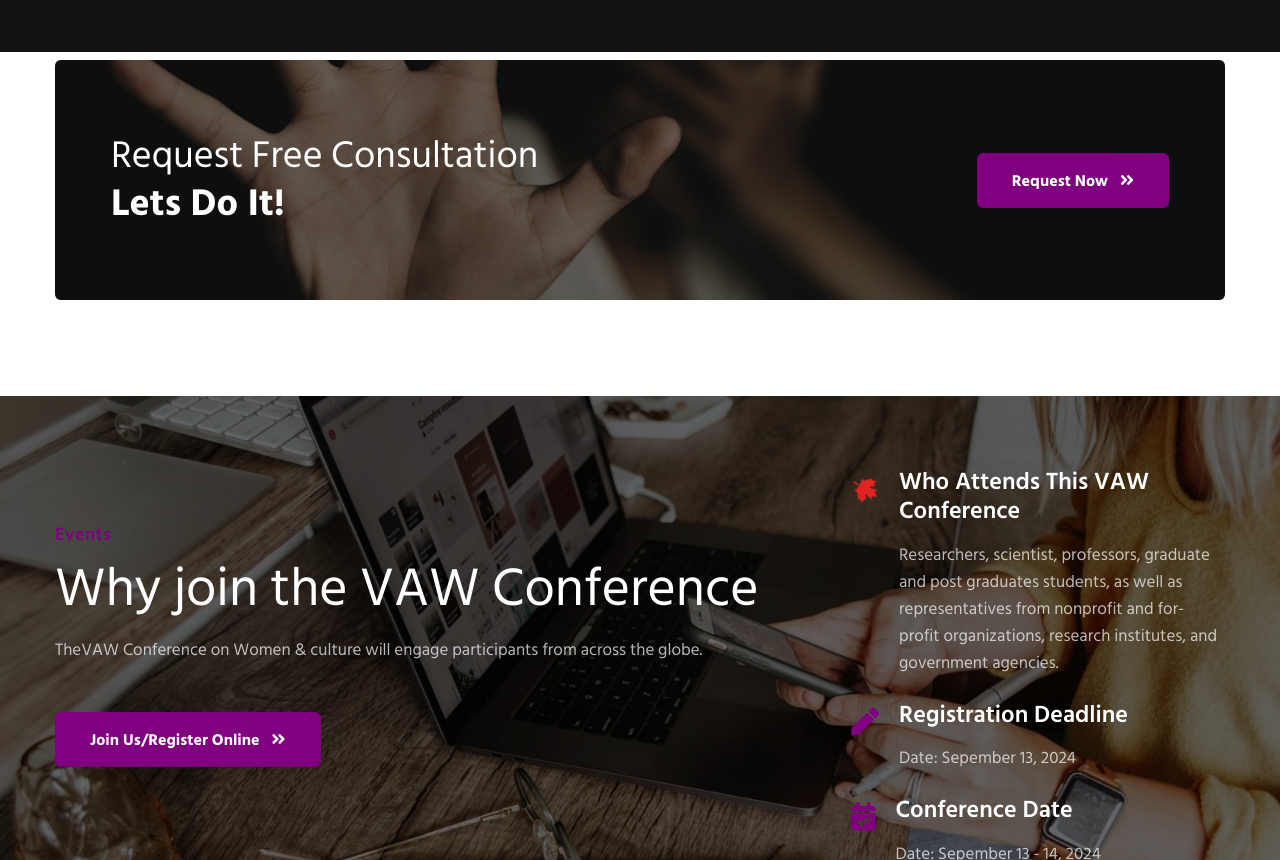
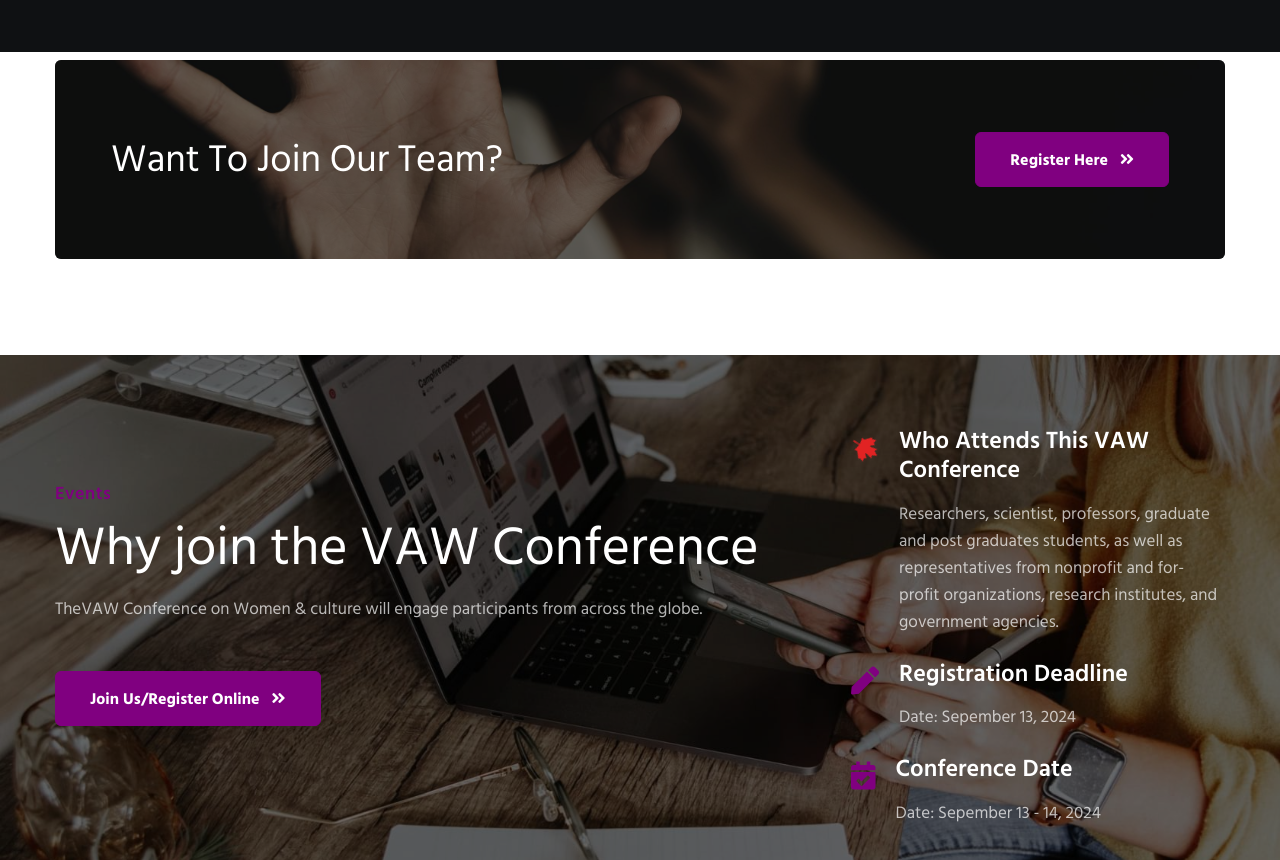
Before and after one commit to wang-arshton256/gbv-canada, a plain HTML site: page index.html in a window 1280 px wide. Shown: the part 2220-3080 px from the top of the page. Drawn offline with Linux system fonts and the light colour scheme.

Commit message:
updated call to action section

```diff
--- a/index.html
+++ b/index.html
@@ -205,7 +205,7 @@
                         <div id="small-dialog1" class="zoom-anim-dialog mfp-hide">
                             <iframe src="https://player.vimeo.com/video/124801644" frameborder="0" allow="autoplay; fullscreen" allowfullscreen=""></iframe>
                         </div>
-						                        <!-- dialog itself, mfp-hide class is required to make dialog hidden -->
+						                        <! dialog itself, mfp-hide class is required to make dialog hidden -->
                     </div>
                 </div>
             </div>
@@ -271,13 +271,13 @@
                     <div class="col-lg-8 w3l-project-right">
                         <div class="bottom-info">
                             <div class="header-section pr-lg-5">
-                                <h3 class="title-w3l two">Request Free Consultation <br><span class="span-bold">Lets Do It!</span>
+                                <h3 class="title-w3l two">Want to join our team? <br><span class="span-bold"></span>
                                 </h3>
                             </div>
                         </div>
                     </div>
                     <div class="col-lg-4 w3l-project-left mt-lg-0 mt-4">
-                        <a href="contact.html" class="btn btn-secondary btn-style"> Request Now <span class="fas fa-angle-double-right ms-2"></span></a>
+                        <a href="contact.html" class="btn btn-secondary btn-style"> Register here <span class="fas fa-angle-double-right ms-2"></span></a>
                     </div>
                 </div>
             </div>
```
